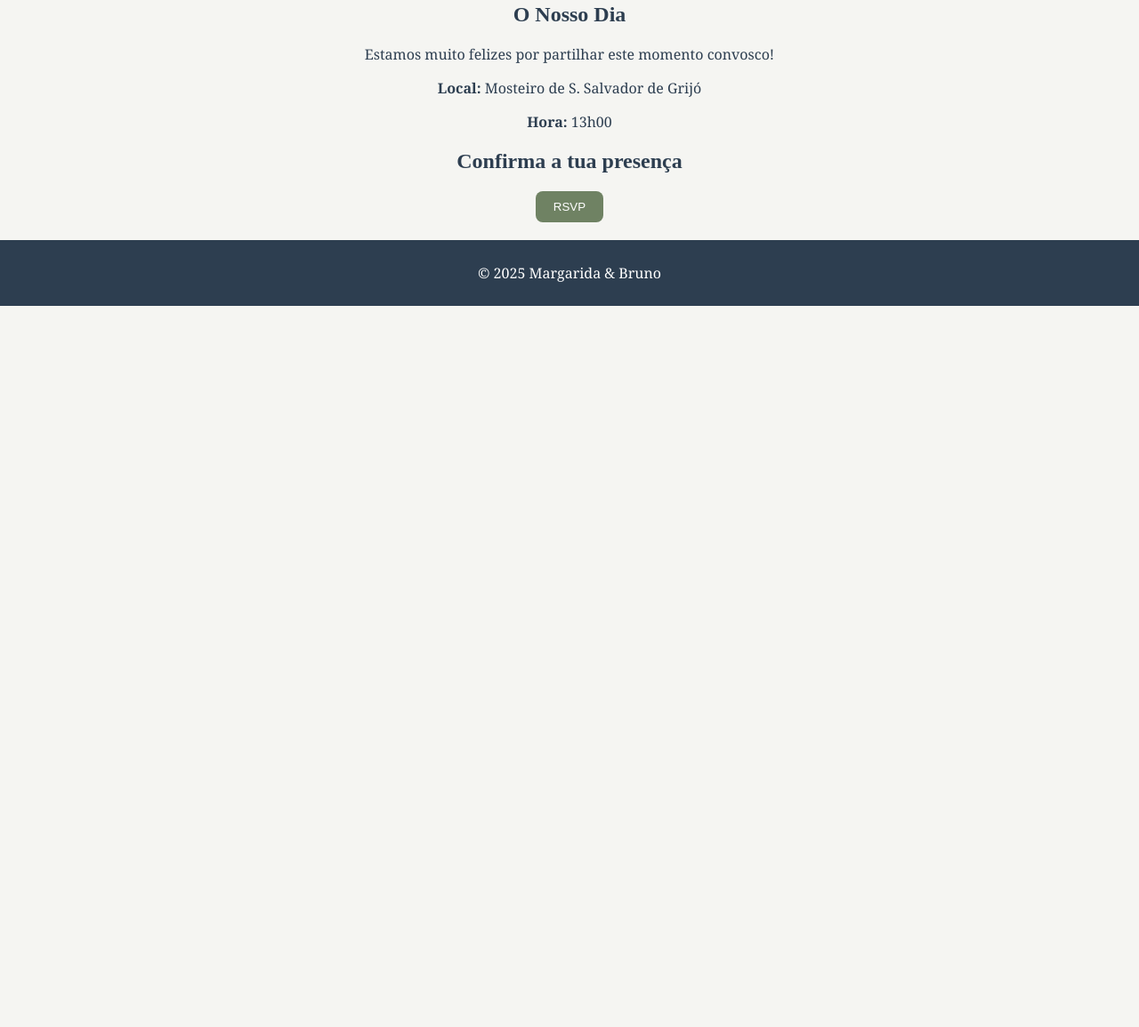
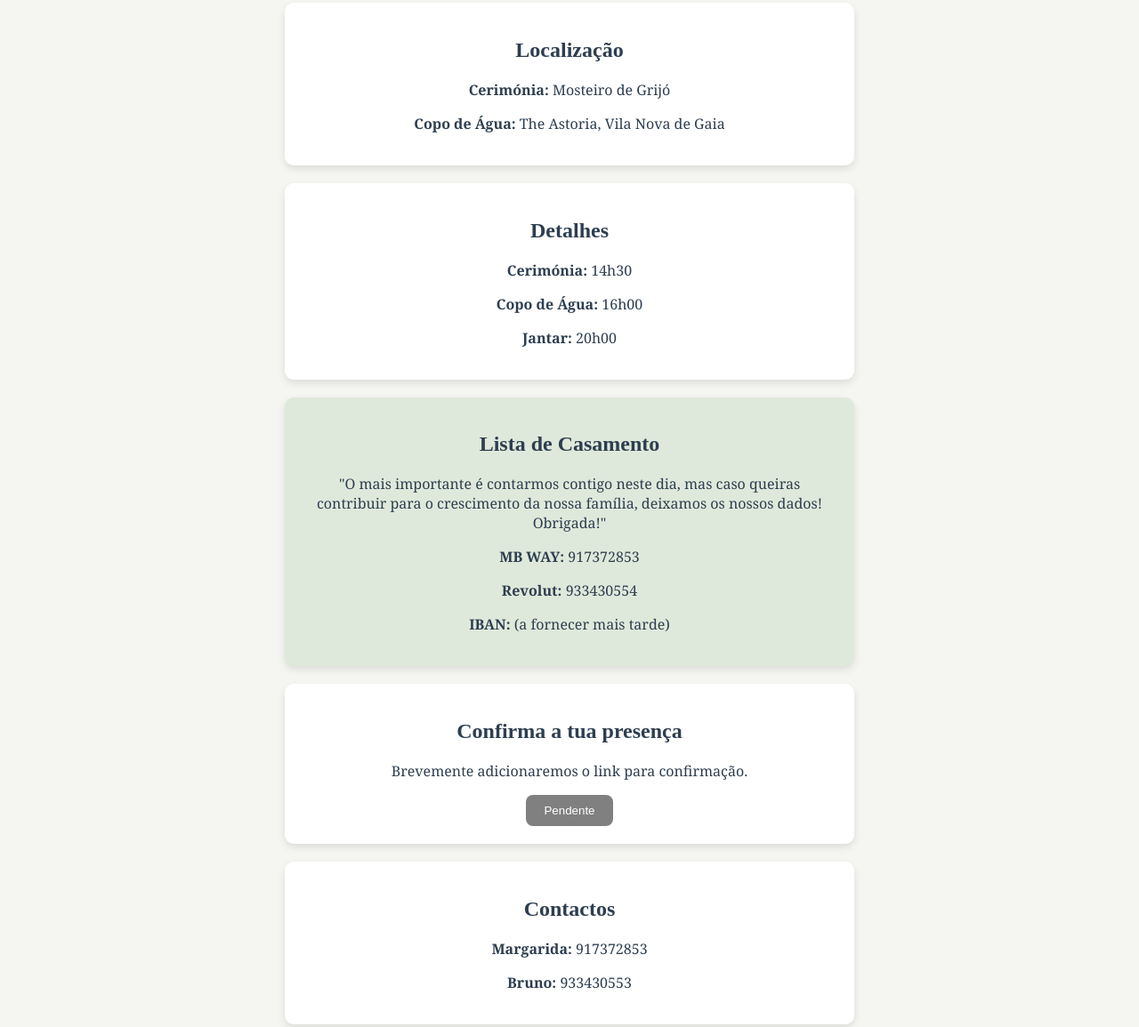
Before and after one commit to Marga0710/Casamento, a plain HTML site: page index.html in a window 1280 px wide. Shown: the part 175-1330 px from the top of the page at 89% size. Before the commit the page ends 800 px from the top, so only its background shows below. Drawn offline with Linux system fonts and the light colour scheme.

Commit message:
Add files via upload

```diff
--- a/index.html
+++ b/index.html
@@ -12,16 +12,37 @@
         <p>29 Agosto 2025</p>
     </header>
 
-    <section class="info">
-        <h2>O Nosso Dia</h2>
-        <p>Estamos muito felizes por partilhar este momento convosco!</p>
-        <p><strong>Local:</strong> Mosteiro de S. Salvador de Grijó</p>
-        <p><strong>Hora:</strong> 13h00</p>
+    <section class="localizacao">
+        <h2>Localização</h2>
+        <p><strong>Cerimónia:</strong> Mosteiro de Grijó</p>
+        <p><strong>Copo de Água:</strong> The Astoria, Vila Nova de Gaia</p>
+    </section>
+
+    <section class="detalhes">
+        <h2>Detalhes</h2>
+        <p><strong>Cerimónia:</strong> 14h30</p>
+        <p><strong>Copo de Água:</strong> 16h00</p>
+        <p><strong>Jantar:</strong> 20h00</p>
+    </section>
+
+    <section class="lista-casamento">
+        <h2>Lista de Casamento</h2>
+        <p>"O mais importante é contarmos contigo neste dia, mas caso queiras contribuir para o crescimento da nossa família, deixamos os nossos dados! Obrigada!"</p>
+        <p><strong>MB WAY:</strong> 917372853</p>
+        <p><strong>Revolut:</strong> 933430554</p>
+        <p><strong>IBAN:</strong> (a fornecer mais tarde)</p>
     </section>
 
     <section class="rsvp">
         <h2>Confirma a tua presença</h2>
-        <button onclick="window.open('https://forms.google.com')">RSVP</button>
+        <p>Brevemente adicionaremos o link para confirmação.</p>
+        <button disabled>Pendente</button>
+    </section>
+
+    <section class="contactos">
+        <h2>Contactos</h2>
+        <p><strong>Margarida:</strong> 917372853</p>
+        <p><strong>Bruno:</strong> 933430553</p>
     </section>
 
     <footer>
--- a/style.css
+++ b/style.css
@@ -14,6 +14,17 @@ header {
 h1, h2 {
     font-family: 'Cursive', serif;
 }
+section {
+    margin: 20px auto;
+    padding: 20px;
+    max-width: 600px;
+    border-radius: 10px;
+    background-color: white;
+    box-shadow: 0 4px 8px rgba(0, 0, 0, 0.1);
+}
+.lista-casamento {
+    background-color: #dfe9db;
+}
 .rsvp button {
     background-color: #6f8263;
     color: white;
@@ -22,6 +33,10 @@ h1, h2 {
     border-radius: 8px;
     cursor: pointer;
 }
+.rsvp button:disabled {
+    background-color: grey;
+    cursor: not-allowed;
+}
 footer {
     margin-top: 20px;
     padding: 10px;
```
